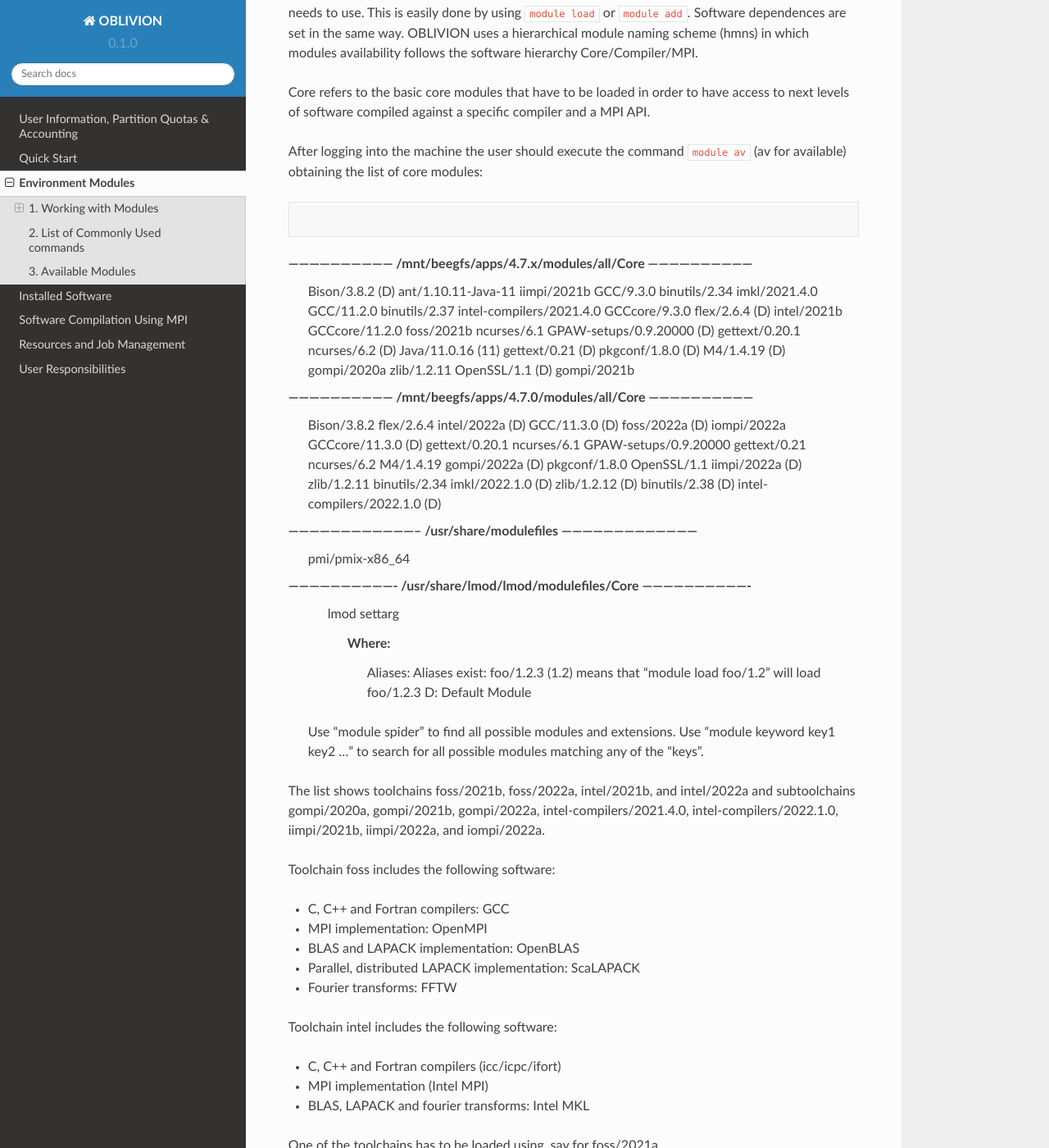
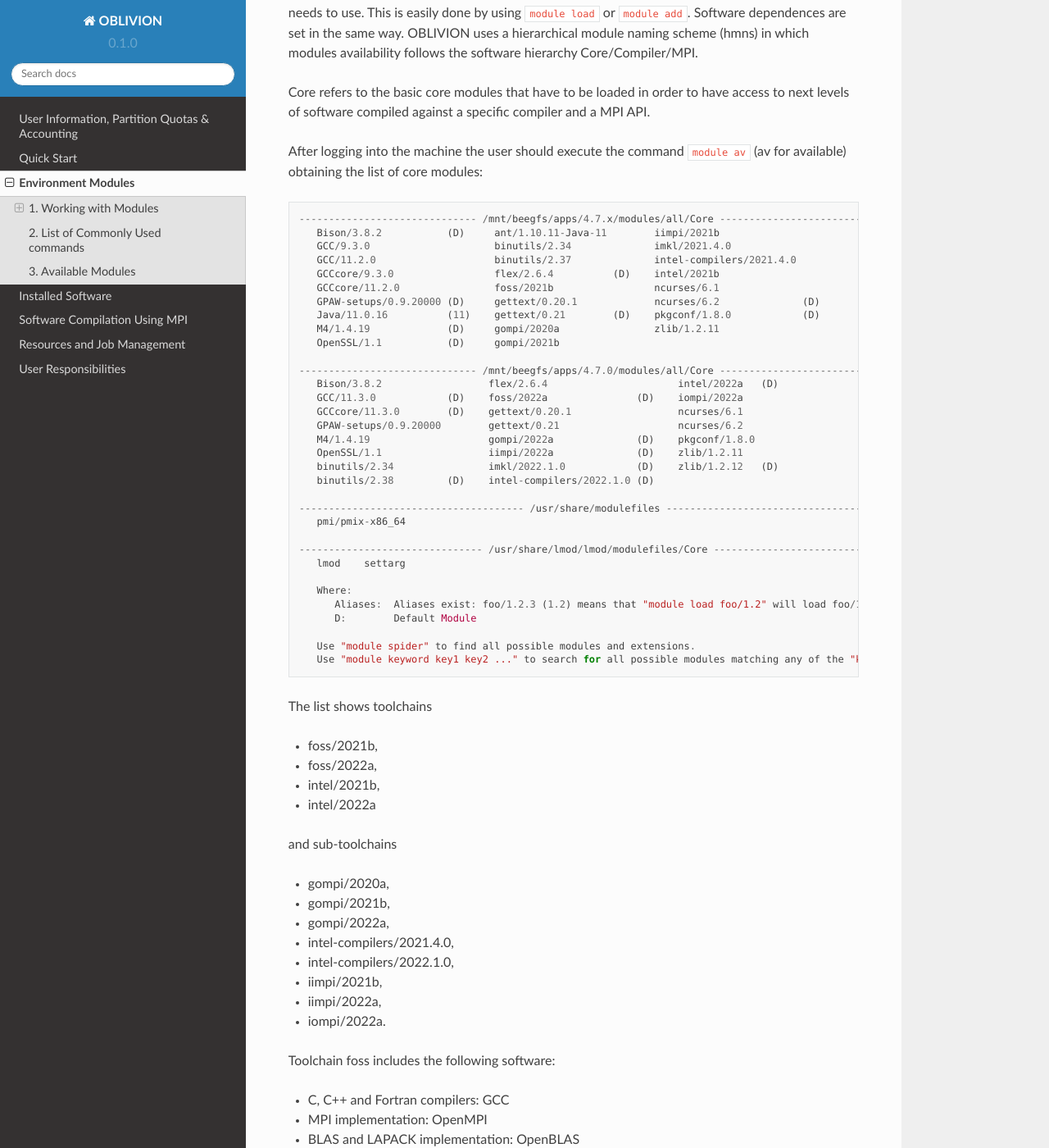
Before and after one commit to mavillez/Oblivion, a Sphinx documentation site: the page built from docs/source/modules.rst, in a window 1280 px wide and 1400 px high, scrolled down 406 px. Shown: the whole window at 82% size. Built offline with Sphinx 7.4.7 and the Read the Docs theme 2.0.0, drawn with Linux system fonts in a browser that asks for light colours; some of the changed text lies outside the part shown.

Commit message:
Update modules.rst

```diff
--- a/docs/source/modules.rst
+++ b/docs/source/modules.rst
@@ -18,42 +18,58 @@ After logging into the machine the user should execute the command ``module av``
 
 .. code-block:: julia
 
------------------------------- /mnt/beegfs/apps/4.7.x/modules/all/Core ------------------------------
-   Bison/3.8.2           (D)     ant/1.10.11-Java-11        iimpi/2021b
-   GCC/9.3.0                     binutils/2.34              imkl/2021.4.0
-   GCC/11.2.0                    binutils/2.37              intel-compilers/2021.4.0
-   GCCcore/9.3.0                 flex/2.6.4          (D)    intel/2021b
-   GCCcore/11.2.0                foss/2021b                 ncurses/6.1
-   GPAW-setups/0.9.20000 (D)     gettext/0.20.1             ncurses/6.2              (D)
-   Java/11.0.16          (11)    gettext/0.21        (D)    pkgconf/1.8.0            (D)
-   M4/1.4.19             (D)     gompi/2020a                zlib/1.2.11
-   OpenSSL/1.1           (D)     gompi/2021b
-
------------------------------- /mnt/beegfs/apps/4.7.0/modules/all/Core ------------------------------
-   Bison/3.8.2                  flex/2.6.4                      intel/2022a   (D)
-   GCC/11.3.0            (D)    foss/2022a               (D)    iompi/2022a
-   GCCcore/11.3.0        (D)    gettext/0.20.1                  ncurses/6.1
-   GPAW-setups/0.9.20000        gettext/0.21                    ncurses/6.2
-   M4/1.4.19                    gompi/2022a              (D)    pkgconf/1.8.0
-   OpenSSL/1.1                  iimpi/2022a              (D)    zlib/1.2.11
-   binutils/2.34                imkl/2022.1.0            (D)    zlib/1.2.12   (D)
-   binutils/2.38         (D)    intel-compilers/2022.1.0 (D)
-
--------------------------------------- /usr/share/modulefiles ---------------------------------------
-   pmi/pmix-x86_64
-
-------------------------------- /usr/share/lmod/lmod/modulefiles/Core -------------------------------
-   lmod    settarg
-
-    Where:
-     Aliases:  Aliases exist: foo/1.2.3 (1.2) means that "module load foo/1.2" will load foo/1.2.3
-     D:        Default Module
-
-  Use "module spider" to find all possible modules and extensions.
-  Use "module keyword key1 key2 ..." to search for all possible modules matching any of the "keys".
-
-
-The list shows toolchains foss/2021b, foss/2022a, intel/2021b, and intel/2022a and subtoolchains gompi/2020a, gompi/2021b, gompi/2022a, intel-compilers/2021.4.0, intel-compilers/2022.1.0, iimpi/2021b, iimpi/2022a, and iompi/2022a.
+   ------------------------------ /mnt/beegfs/apps/4.7.x/modules/all/Core ------------------------------
+      Bison/3.8.2           (D)     ant/1.10.11-Java-11        iimpi/2021b
+      GCC/9.3.0                     binutils/2.34              imkl/2021.4.0
+      GCC/11.2.0                    binutils/2.37              intel-compilers/2021.4.0
+      GCCcore/9.3.0                 flex/2.6.4          (D)    intel/2021b
+      GCCcore/11.2.0                foss/2021b                 ncurses/6.1
+      GPAW-setups/0.9.20000 (D)     gettext/0.20.1             ncurses/6.2              (D)
+      Java/11.0.16          (11)    gettext/0.21        (D)    pkgconf/1.8.0            (D)
+      M4/1.4.19             (D)     gompi/2020a                zlib/1.2.11
+      OpenSSL/1.1           (D)     gompi/2021b
+
+   ------------------------------ /mnt/beegfs/apps/4.7.0/modules/all/Core ------------------------------
+      Bison/3.8.2                  flex/2.6.4                      intel/2022a   (D)
+      GCC/11.3.0            (D)    foss/2022a               (D)    iompi/2022a
+      GCCcore/11.3.0        (D)    gettext/0.20.1                  ncurses/6.1
+      GPAW-setups/0.9.20000        gettext/0.21                    ncurses/6.2
+      M4/1.4.19                    gompi/2022a              (D)    pkgconf/1.8.0
+      OpenSSL/1.1                  iimpi/2022a              (D)    zlib/1.2.11
+      binutils/2.34                imkl/2022.1.0            (D)    zlib/1.2.12   (D)
+      binutils/2.38         (D)    intel-compilers/2022.1.0 (D)
+
+   -------------------------------------- /usr/share/modulefiles ---------------------------------------
+      pmi/pmix-x86_64
+
+   ------------------------------- /usr/share/lmod/lmod/modulefiles/Core -------------------------------
+      lmod    settarg
+
+      Where:
+         Aliases:  Aliases exist: foo/1.2.3 (1.2) means that "module load foo/1.2" will load foo/1.2.3
+         D:        Default Module
+
+      Use "module spider" to find all possible modules and extensions.
+      Use "module keyword key1 key2 ..." to search for all possible modules matching any of the "keys".
+
+
+The list shows toolchains
+
+- foss/2021b,
+- foss/2022a,
+- intel/2021b,
+- intel/2022a
+
+and sub-toolchains
+
+- gompi/2020a,
+- gompi/2021b,
+- gompi/2022a,
+- intel-compilers/2021.4.0,
+- intel-compilers/2022.1.0,
+- iimpi/2021b,
+- iimpi/2022a,
+- iompi/2022a.
 
 Toolchain foss includes the following software:
 
```
